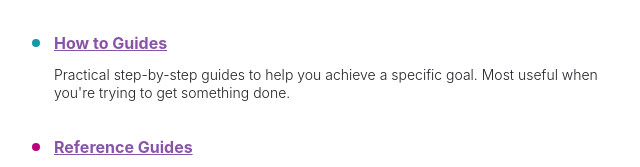
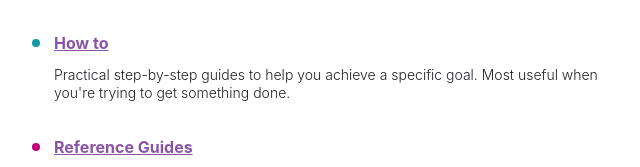
Before and after one commit to iamsurajmandal/blogs, a Gatsby site: page / in a window 1280 px wide. Shown: the part 494-661 px from the top of the page, 50-690 px from the left. Built offline with nearby package versions, Linux system fonts and the light colour scheme; Gatsby itself is replaced by a stand-in of ours.

Commit message:
intial push

```diff
--- a/src/pages/index.tsx
+++ b/src/pages/index.tsx
@@ -99,7 +99,7 @@ const links = [
     color: "#E95800",
   },
   {
-    text: "How to Guides",
+    text: "How to ",
     url: "https://www.gatsbyjs.com/docs/how-to/",
     description:
       "Practical step-by-step guides to help you achieve a specific goal. Most useful when you're trying to get something done.",
```
